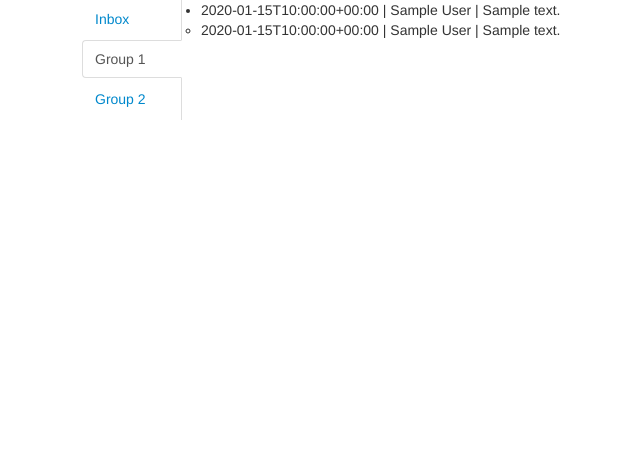
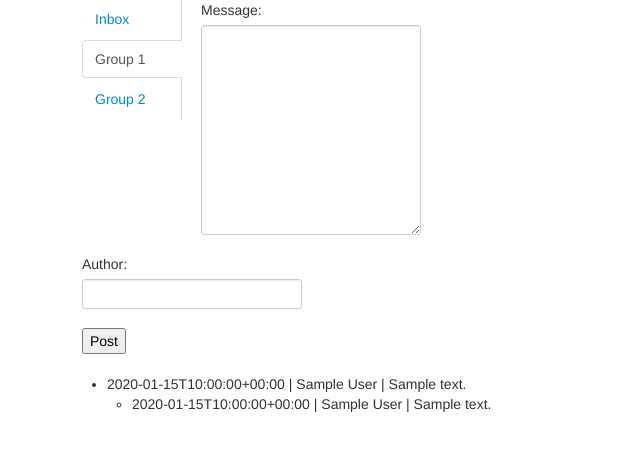
Before and after one commit to caylan/Bulletin, a Django app: page /prototype/group/1/ in a window 1280 px wide. Shown: the top 451 px of the page, without its empty margins (88-728 px from the left). Run offline with Django 3.2, Linux system fonts and the light colour scheme; tables that the repository leaves empty hold one stand-in row (values such as "Sample post").

Commit message:
added ability to post

```diff
--- a/bulletin_project/settings.py
+++ b/bulletin_project/settings.py
@@ -91,7 +91,8 @@ TEMPLATE_LOADERS = (
 MIDDLEWARE_CLASSES = (
     'django.middleware.common.CommonMiddleware',
     'django.contrib.sessions.middleware.SessionMiddleware',
-    'django.middleware.csrf.CsrfViewMiddleware',
+    # Probably should uncomment this in the future
+    # 'django.middleware.csrf.CsrfViewMiddleware',
     'django.contrib.auth.middleware.AuthenticationMiddleware',
     'django.contrib.messages.middleware.MessageMiddleware',
     # Uncomment the next line for simple clickjacking protection:
--- a/prototype/views.py
+++ b/prototype/views.py
@@ -1,9 +1,21 @@
-from django.shortcuts import render_to_response, get_list_or_404
-from prototype.models import Post, Comment
+from django.shortcuts import render_to_response, get_list_or_404, redirect
+from prototype.models import Post, Comment, PostForm
 
 def index(request):
     return render_to_response('prototype/index.html')
 
 def group(request, grpid):
+    if request.method == 'POST':
+        form = PostForm(request.POST)
+        if form.is_valid():
+            post = Post(author=form.cleaned_data['author'],
+                        message=form.cleaned_data['message'],
+                        group=grpid)
+            post.save()
+
+            return redirect(group, grpid)
+    else:
+        form = PostForm()
+
     post_list = get_list_or_404(Post, group=grpid)
-    return render_to_response('prototype/group.html', {'post_list': post_list, 'grpid': grpid})
+    return render_to_response('prototype/group.html', {'post_list': post_list, 'grpid': grpid, 'form': form})
--- a/templates/prototype/group.html
+++ b/templates/prototype/group.html
@@ -7,6 +7,10 @@
 {% endblock %}
 
 {% block content %}
+<form method="post">
+    {{ form.as_p }}
+    <input type="submit" value="Post" />
+</form>
 {% if post_list %}
     <ul>
     {% for post in post_list %}
```
